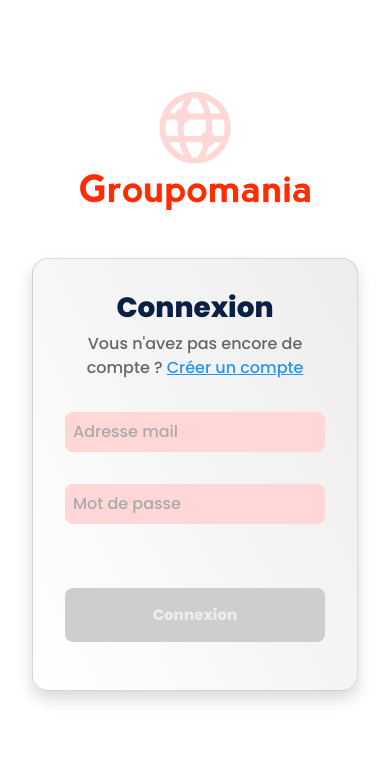
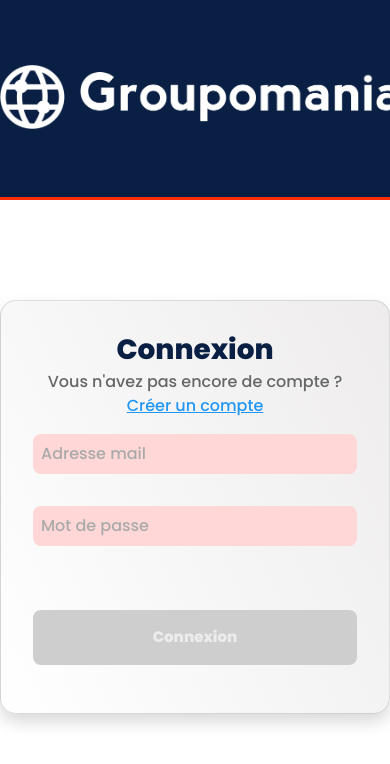
Before and after one commit to DavidAlleaume/DavidAlleaume_frontend_P7, a Vue app: page / in a window 390 px wide. Shown: the top 764 px of the page. Built offline with nearby package versions, Linux system fonts and the light colour scheme.

Commit message:
Modifs css suite...

```diff
--- a/src/App.vue
+++ b/src/App.vue
@@ -27,10 +27,8 @@
   -moz-osx-font-smoothing: grayscale;
   text-align: center;
   color: #091f43;
-  margin-top: 60px;
 }
 body {
-  padding: 32px;
   min-width: 300px;
   min-height: 100vh;
 }
--- /dev/null
+++ b/src/components/Header.css
@@ -0,0 +1,33 @@
+.btn-nav {
+    margin: 5px;
+    background-color: #2e405e;
+}
+.btn-nav a {
+    color: white;
+    text-decoration: none;
+}
+.btn-nav a:hover {
+    color: #ff6242;
+}
+.navbar-custom {
+    background-color: #091f43;
+    border-bottom: 3px solid #fd2d01;
+}
+.navbar-toggler-icon {
+    color: white;
+}
+li {
+    margin-left: 10px;
+}
+
+
+@media screen and (max-width: 500px) {
+    .logo {
+        width:250px
+    }
+}
+@media screen and (max-width: 400px) {
+    .logo {
+        width:200px;
+    }
+}
--- a/src/components/Header.vue
+++ b/src/components/Header.vue
@@ -16,17 +16,17 @@
             <div class="collapse navbar-collapse text-left" id="toggleMobileMenu">
                 <ul class="navbar-nav ms-auto">
                     <li>
-                        <button class="btn btn-nav btn-sm btn-custom" type="button">
+                        <button class="btn btn-nav btn-sm" type="button">
                             <router-link class-active="active" to="/forum">Forum</router-link>
                         </button>
                     </li>
                     <li>
-                        <button class="btn btn-nav btn-sm btn-custom" type="button">
+                        <button class="btn btn-nav btn-sm" type="button">
                             <router-link to="/profile"><fa icon="user-cog" /></router-link>
                         </button>
                     </li>
                     <li>
-                        <button @click="logout()" class="btn btn-nav btn-sm btn-custom" type="button">
+                        <button @click="logout()" class="btn btn-nav btn-sm" type="button">
                             <router-link to="/profile"><fa icon="sign-out-alt" /></router-link>
                         </button>
                     </li>
@@ -55,36 +55,6 @@
 
 </script>
 
-<style scoped>
-    .btn-nav {
-        margin: 5px;
-    }
-    .btn-nav a {
-        color: white;
-        text-decoration: none;
-    }
-    .btn-nav a:hover {
-        color: rgba(255, 255, 255, 0.808)
-    }
-    .navbar-custom {
-        background-color: #091f43;
-        border-bottom: 2px solid #fd2d01;
-    }
-    .navbar-toggler-icon {
-        color: white;
-    }
-    .btn-custom {
-        background-color: #2e405e;
-    }
-    @media screen and (max-width: 500px) {
-        .logo {
-            width:250px
-        }
-    }
-    @media screen and (max-width: 400px) {
-        .logo {
-            width:200px;
-        }
-    }
+<style scoped src="./Header.css">
 
 </style>
--- a/src/components/Posts.css
+++ b/src/components/Posts.css
@@ -25,10 +25,10 @@
     width: 30px;
     height: 30px;
     color: white;
-    background-color: #ff8181;
+    background-color: #fd2d01;
 }
 .btn-suppr:hover {
-    background-color: #fd2d01;
+    background-color: #ff8181;
 }
 .post-content {
     font-size: 15px;
--- a/src/components/Posts.vue
+++ b/src/components/Posts.vue
@@ -12,7 +12,11 @@
                         <img v-if="post.attachment" class="post-attachment" v-bind:src="post.attachment" alt="Image postée" width="200"/>
                     </div>
                     <p class="post-content mt-2">{{ post.content }}</p>
-                    <button v-if="post.userId == userId || isAdmin == true" @click="deletePost(post)" class="btn-suppr btn"><fa icon="trash" class="trash-icon" /></button>
+                    <button v-if="post.userId == userId || isAdmin == true" @click="deletePost(post)"
+                        class="btn-suppr btn"
+                        data-toggle="tooltip" data-placement="right" title="Supprimer ce post">
+                        <fa icon="trash" class="trash-icon" />
+                    </button>
                 </div>
             </div>
         </div>
--- a/src/views/Forum.css
+++ b/src/views/Forum.css
@@ -6,14 +6,14 @@
     border: solid 1px #fd2d01;
 }
 .input-label {
-    color: #ff8181;
+    color:#ff8181 ;
 }
 .btn-custom-send {
-    background-color: #2e405e;
+    background-color: #091f43;
     width: 200px;
 }
 .btn-custom-send:hover {
-    background-color: #091f43;
+    background-color: #2e405e;
 }
 .post-form {
     margin-bottom: 80px;
@@ -25,7 +25,7 @@
     color: white;
     height: 50px;
     width: 200px;
-    background-color: #ff8181;
+    background-color: #fd2d01;
     display: flex;
     justify-content: space-around;
     align-items: center;
@@ -40,8 +40,13 @@
     color: white;
 }
 .preview {
+    position: relative;
     margin: 10px;
     width: 200px;
+}
+.btn-close {
+    position: absolute;
+    top: 75px;
 }
 
 @media screen and (max-width: 400px) {
--- a/src/views/Forum.vue
+++ b/src/views/Forum.vue
@@ -7,9 +7,13 @@
       <label class="input-label" for="floatingTextarea">Exprimez-vous...</label>
       <div id="preview" v-if="preview && displayPreview == true">
         <img class="preview" :src="preview" :alt="preview">
-        <button type="button" @click="cancelAttachment()" class="btn-close" aria-label="Close"></button>
+        <button type="button" @click="cancelAttachment()"
+          class="btn-close"
+          data-toggle="tooltip" data-placement="right" title="Cliquez pour supprimer l'image"
+          aria-label="Close">
+        </button>
       </div>
-      <div class="form-group mb-3">
+      <div class="form-group mb-3" data-toggle="tooltip" data-placement="right" title="Cliquez pour sélectionner une image">
             <input
               type="file"
               id="file"
@@ -19,7 +23,11 @@
               @change="selectFile">
             <label class="file-label" for="file"><fa class="file-upload-icon" icon="file-upload" />Ajouter une image</label>
     </div>
-      <button @click="createPost()" class="btn-custom-send btn" data-bs-toggle="tooltip" data-bs-placement="right" title="Envoyer votre message"><fa icon="paper-plane" class="plane-icon" /></button>
+      <button @click="createPost()"
+        class="btn-custom-send btn"
+        data-toggle="tooltip" data-placement="right" title="Postez votre message">
+        <fa icon="paper-plane" class="plane-icon" />
+      </button>
       <p>{{ errorMessage }}</p>
     </div>
 
--- a/src/views/Home.css
+++ b/src/views/Home.css
@@ -1,4 +1,15 @@
-.card {
+header {
+    background-color: #091f43;
+    height: 200px;
+    width: 100%;
+    margin-bottom: 100px;
+    border-bottom: 3px solid #fd2d01
+}
+.logo-login {
+   width: 400px;
+   margin-top:65px
+}
+.login-form {
     max-width: 100%;
     width: 540px;
     background: linear-gradient(62deg, #ffffff 0%, #eeecec 100%);
@@ -6,11 +17,11 @@
     padding: 32px;
     margin: auto;
 }
-.card__title {
+.card-title {
     text-align: center;
     font-weight: 800;
 }
-.card__subtitle {
+.card-subtitle {
     text-align: center;
     color: #666;
     font-weight: 500;
@@ -26,11 +37,11 @@
     padding: 16px;
     transition: 0.4s background-color;
 }
-.card__action {
+.card-action {
     color: #2196f3;
     text-decoration: underline;
 }
-.card__action:hover {
+.card-action:hover {
     cursor: pointer;
 }
 .button:hover {
@@ -51,7 +62,7 @@
     gap: 16px;
     flex-wrap: wrap;
 }
-.form-row__input {
+.form-row-input {
     padding: 8px;
     border: none;
     border-radius: 8px;
@@ -62,7 +73,7 @@
     min-width: 100px;
     color: black;
 }
-.form-row__input::placeholder {
+.form-row-input::placeholder {
     color: #aaaaaa;
 }
 .error-message {
--- a/src/views/Home.vue
+++ b/src/views/Home.vue
@@ -1,26 +1,29 @@
 <template>
 <div >
-    <img class="logo mb-5" src="../assets/icon-above-font-resized.png" alt="Logo Groupomania" width="230">
-    <div class="card shadow">
-            <h1 class="card__title" v-if="mode == 'login'">Connexion</h1>
-            <h1 class="card__title" v-else>Inscription</h1>
-            <p class="card__subtitle" v-if="mode == 'login'">
+    <header>
+        <img class="logo-login" src="../assets/icon-left-font-monochrome-white-resized.png" alt="Logo Groupomania">
+    </header>
+
+    <div class="card shadow login-form">
+            <h1 class="card-title" v-if="mode == 'login'">Connexion</h1>
+            <h1 class="card-title" v-else>Inscription</h1>
+            <p class="card-subtitle" v-if="mode == 'login'">
                 Vous n'avez pas encore de compte ?
-                <span class="card__action" @click="switchToCreateAccount()">Créer un compte</span>
+                <span class="card-action" @click="switchToCreateAccount()">Créer un compte</span>
             </p>
-            <p class="card__subtitle" v-else>
+            <p class="card-subtitle" v-else>
                 Vous avez déjà un compte ?
-                <span class="card__action" @click="switchToLogin()">Se connecter</span>
+                <span class="card-action" @click="switchToLogin()">Se connecter</span>
             </p>
             <div class="form-row">
-                <input v-model="email" class="form-row__input" type="text" placeholder="Adresse mail" />
+                <input v-model="email" class="form-row-input" type="text" placeholder="Adresse mail" />
             </div>
             <div class="form-row" v-if="mode == 'create'">
-                <input v-model="firstname" class="form-row__input" type="text" placeholder="Prénom" />
-                <input v-model="lastname" class="form-row__input" type="text" placeholder="Nom" />
+                <input v-model="firstname" class="form-row-input" type="text" placeholder="Prénom" />
+                <input v-model="lastname" class="form-row-input" type="text" placeholder="Nom" />
             </div>
             <div class="form-row">
-                <input v-model="password" class="form-row__input" type="password" placeholder="Mot de passe" />
+                <input v-model="password" class="form-row-input" type="password" placeholder="Mot de passe" />
             </div>
             <div class="form-row error-message">
                 {{ message }}
@@ -107,7 +110,7 @@
             .then((res) => {
                 if (res.status === 200) {
                     localStorage.setItem("user", JSON.stringify(res.data))
-                    this.$router.push('/profile')
+                    this.$router.push('/forum')
                     .then(() => this.$router.go())
                 }
             })
--- a/src/views/Profile.vue
+++ b/src/views/Profile.vue
@@ -11,11 +11,9 @@
     <p v-if="user.isAdmin === true"><strong>Rôle:</strong> Admin</p>
   </div>
   <div v-if="userId == user.id" >
-    <!--<form id="form" class="container col-6 mt-5" enctype="multipart/form-data" @submit.prevent="modifyAvatar()">
-      <label for="avatar" class="row form-label">Changer d'avatar</label>
-      <input type="file" class="row form-control-file" name="image" id="image" ref="image" v-on:change="handleFileUpload()" />
-    </form>-->
-    <button @click="deleteProfile()" type="button" class="btn btn-outline-danger mt-5">Supprimer votre compte</button>
+    <button @click="deleteProfile()"
+      type="button"
+      class="btn btn-danger mt-5">Supprimer votre compte</button>
   </div>
 </template>
 
```
